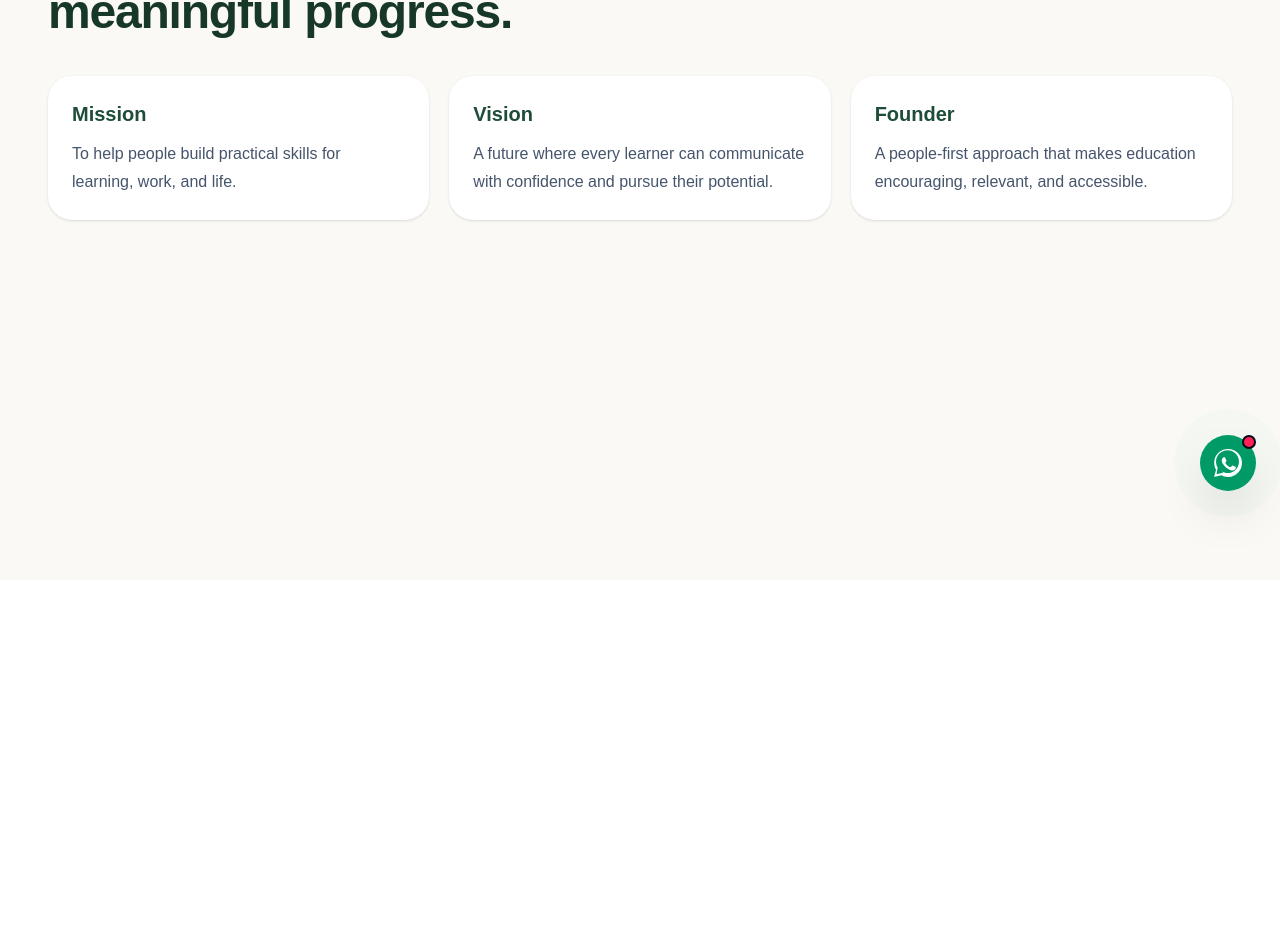
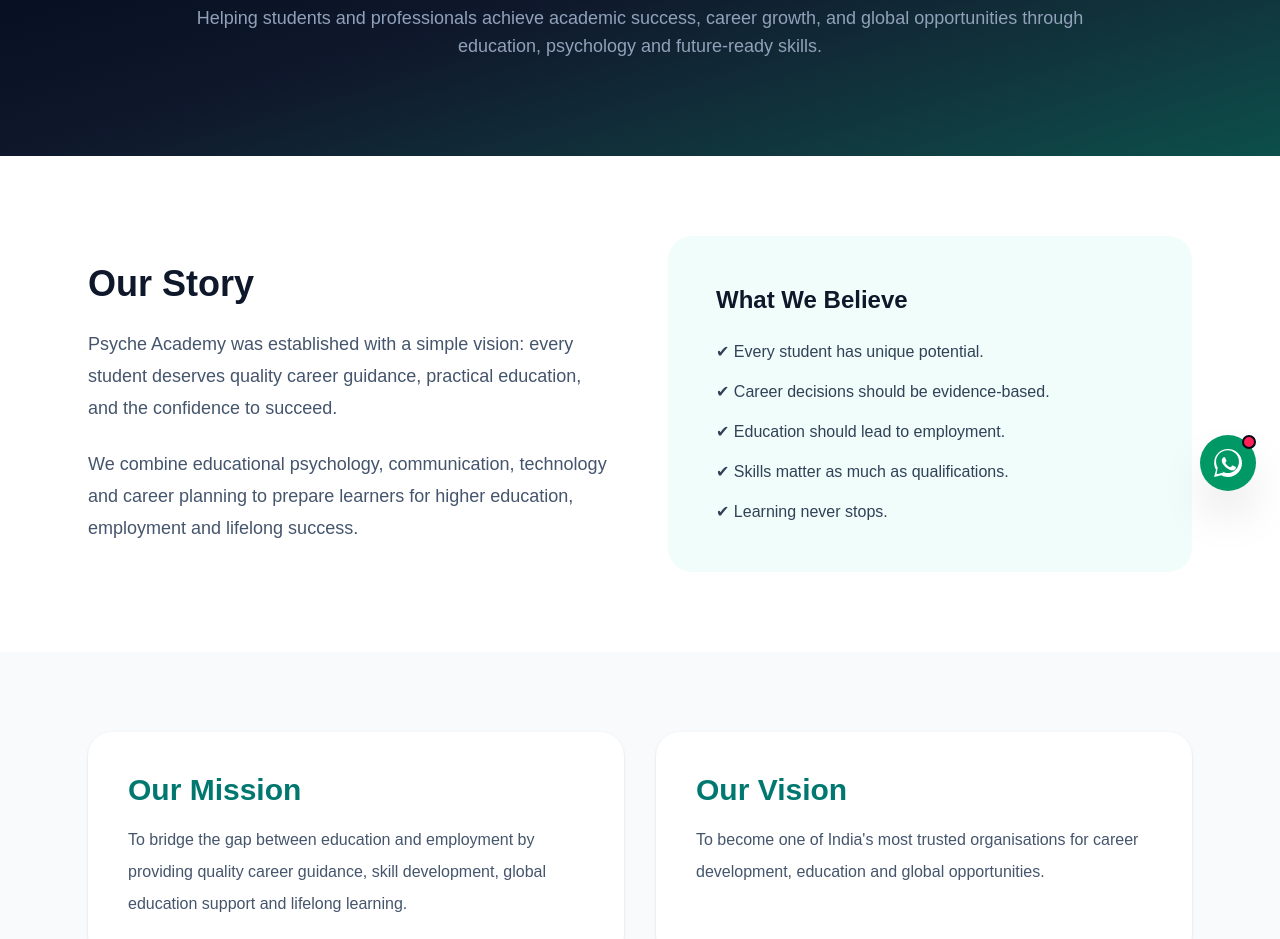
Before and after one commit to SoulDatalearner/psyche-academy, a Next.js app: page /about in a window 1280 px wide. Shown: the part 285-1224 px from the top of the page. Before the commit the page ends 865 px from the top, so only its background shows below. Built offline with nearby package versions, Linux system fonts and the light colour scheme.

Commit message:
Added premium About page

```diff
--- a/app/(public)/about/page.tsx
+++ b/app/(public)/about/page.tsx
@@ -1,3 +1,199 @@
 export default function AboutPage() {
-  return <section className="mx-auto max-w-7xl px-5 py-20 sm:px-8 lg:px-12"><p className="text-xs font-extrabold uppercase tracking-[.16em] text-[#d27542]">About Psyche Academy</p><h1 className="mt-4 max-w-3xl text-5xl font-black tracking-tight text-[#173826]">A learning space built for confidence, capability, and meaningful progress.</h1><div className="mt-10 grid gap-5 md:grid-cols-3">{[["Mission", "To help people build practical skills for learning, work, and life."], ["Vision", "A future where every learner can communicate with confidence and pursue their potential."], ["Founder", "A people-first approach that makes education encouraging, relevant, and accessible."]].map(([title, body]) => <article key={title} className="rounded-3xl bg-white p-6 shadow-sm"><h2 className="text-xl font-extrabold text-[#1e4d38]">{title}</h2><p className="mt-3 leading-7 text-slate-600">{body}</p></article>)}</div></section>;
+  return (
+    <main className="bg-white text-slate-900">
+
+      {/* Hero */}
+      <section className="bg-gradient-to-br from-slate-950 via-slate-900 to-teal-900 text-white py-24">
+        <div className="max-w-6xl mx-auto px-6 text-center">
+
+          <h1 className="text-5xl md:text-6xl font-extrabold">
+            About Psyche Academy
+          </h1>
+
+          <p className="mt-6 text-xl text-slate-300 max-w-3xl mx-auto">
+            Empowering Minds. Shaping Futures.
+          </p>
+
+          <p className="mt-4 text-lg text-slate-400 max-w-4xl mx-auto">
+            Helping students and professionals achieve academic success,
+            career growth, and global opportunities through education,
+            psychology and future-ready skills.
+          </p>
+
+        </div>
+      </section>
+
+      {/* Story */}
+      <section className="py-20">
+        <div className="max-w-6xl mx-auto px-6 grid lg:grid-cols-2 gap-14 items-center">
+
+          <div>
+            <h2 className="text-4xl font-bold mb-6">
+              Our Story
+            </h2>
+
+            <p className="text-lg leading-8 text-slate-600">
+              Psyche Academy was established with a simple vision:
+              every student deserves quality career guidance, practical
+              education, and the confidence to succeed.
+            </p>
+
+            <p className="mt-6 text-lg leading-8 text-slate-600">
+              We combine educational psychology, communication,
+              technology and career planning to prepare learners for
+              higher education, employment and lifelong success.
+            </p>
+
+          </div>
+
+          <div className="bg-teal-50 rounded-3xl p-12">
+
+            <h3 className="text-2xl font-bold mb-6">
+              What We Believe
+            </h3>
+
+            <ul className="space-y-4 text-slate-700">
+
+              <li>✔ Every student has unique potential.</li>
+
+              <li>✔ Career decisions should be evidence-based.</li>
+
+              <li>✔ Education should lead to employment.</li>
+
+              <li>✔ Skills matter as much as qualifications.</li>
+
+              <li>✔ Learning never stops.</li>
+
+            </ul>
+
+          </div>
+
+        </div>
+      </section>
+
+      {/* Mission & Vision */}
+      <section className="bg-slate-50 py-20">
+
+        <div className="max-w-6xl mx-auto px-6 grid md:grid-cols-2 gap-8">
+
+          <div className="bg-white rounded-3xl shadow p-10">
+            <h3 className="text-3xl font-bold text-teal-700 mb-4">
+              Our Mission
+            </h3>
+
+            <p className="text-slate-600 leading-8">
+              To bridge the gap between education and employment by
+              providing quality career guidance, skill development,
+              global education support and lifelong learning.
+            </p>
+          </div>
+
+          <div className="bg-white rounded-3xl shadow p-10">
+            <h3 className="text-3xl font-bold text-teal-700 mb-4">
+              Our Vision
+            </h3>
+
+            <p className="text-slate-600 leading-8">
+              To become one of India's most trusted organisations for
+              career development, education and global opportunities.
+            </p>
+          </div>
+
+        </div>
+
+      </section>
+
+      {/* Services */}
+      <section className="py-20">
+
+        <div className="max-w-6xl mx-auto px-6">
+
+          <h2 className="text-4xl font-bold text-center mb-14">
+            What We Offer
+          </h2>
+
+          <div className="grid md:grid-cols-2 lg:grid-cols-3 gap-6">
+
+            {[
+              "Career Guidance",
+              "Study in India",
+              "Study Abroad",
+              "IELTS Coaching",
+              "PTE Coaching",
+              "OET Coaching",
+              "Spoken English",
+              "Psychometric Assessment",
+              "Data Analytics",
+              "AI & Vibe Coding",
+              "Corporate Training",
+              "Mental Health Support",
+            ].map((item) => (
+              <div
+                key={item}
+                className="rounded-2xl border border-slate-200 p-6 hover:shadow-lg transition"
+              >
+                <h3 className="font-bold text-lg">{item}</h3>
+              </div>
+            ))}
+
+          </div>
+
+        </div>
+
+      </section>
+
+      {/* Founder */}
+      <section className="bg-slate-900 text-white py-20">
+
+        <div className="max-w-5xl mx-auto text-center px-6">
+
+          <h2 className="text-4xl font-bold mb-6">
+            Meet Our Founder
+          </h2>
+
+          <h3 className="text-3xl text-teal-400 font-bold">
+            Dr. Sanjay CK
+          </h3>
+
+          <p className="mt-2 text-slate-300">
+            Educational Psychologist • Career Mentor • Trainer
+          </p>
+
+          <p className="mt-8 text-lg leading-8 text-slate-300">
+            Dr. Sanjay CK is committed to helping students and professionals
+            make informed academic and career decisions through evidence-based
+            guidance, communication training and future-ready skill development.
+          </p>
+
+        </div>
+
+      </section>
+
+      {/* CTA */}
+      <section className="bg-teal-700 text-white py-20">
+
+        <div className="max-w-5xl mx-auto text-center px-6">
+
+          <h2 className="text-5xl font-bold">
+            Your Future Starts Here
+          </h2>
+
+          <p className="mt-6 text-xl">
+            Book a FREE Career Counselling session and explore
+            the opportunities waiting for you.
+          </p>
+
+          <a
+            href="/contact"
+            className="inline-block mt-10 bg-white text-teal-700 font-bold px-8 py-4 rounded-xl hover:bg-slate-100 transition"
+          >
+            Contact Us
+          </a>
+
+        </div>
+
+      </section>
+
+    </main>
+  );
 }
```
